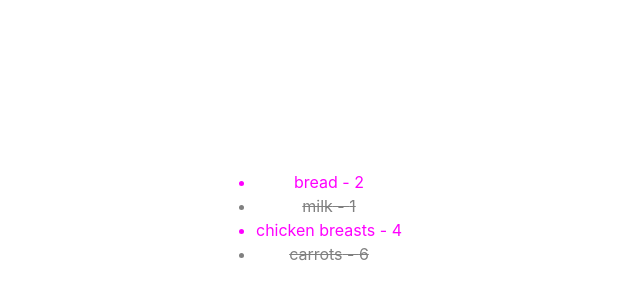
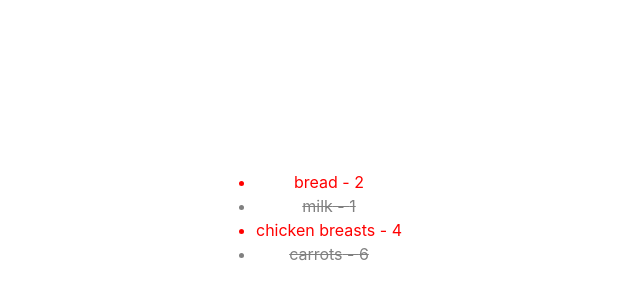
Before and after one commit to tyrex1829/react-locally-vite, a React (Vite) app: page / in a window 1280 px wide. Shown: the part 182-482 px from the top of the page, without its empty margins (331-971 px from the left). Built offline with nearby package versions, Linux system fonts and the light colour scheme.

Commit message:
move li of shopping-list to a component

```diff
--- a/src/ShoppingList.jsx
+++ b/src/ShoppingList.jsx
@@ -1,7 +1,11 @@
+import ShoppingListItem from "./ShoppingListItem";
+
 function ShoppingList ({ items }) {
     return (
         <ul>
-            { items.map(i => <li key={ i.id } style={{ color: i.completed ? "grey" : "magenta", textDecoration: i.completed ? "line-through" : "none" }}>{ i.item } - { i.quantity }</li>) }
+            { items.map((i) => (
+                <ShoppingListItem key={i.id} item={i.item} quantity={i.quantity} completed={i.completed} />
+            )) }
         </ul>
     );
 }
--- /dev/null
+++ b/src/ShoppingListItem.jsx
@@ -0,0 +1,14 @@
+function ShoppingListItem ({ item, quantity, completed }) {
+    const styles = {
+        color: completed ? "grey" : "red",
+        textDecoration: completed ? "line-through" : "none"
+    };
+
+    return (
+        <li style={ styles }>
+            {item} - {quantity}
+        </li>
+    );
+}
+
+export default ShoppingListItem;
```
